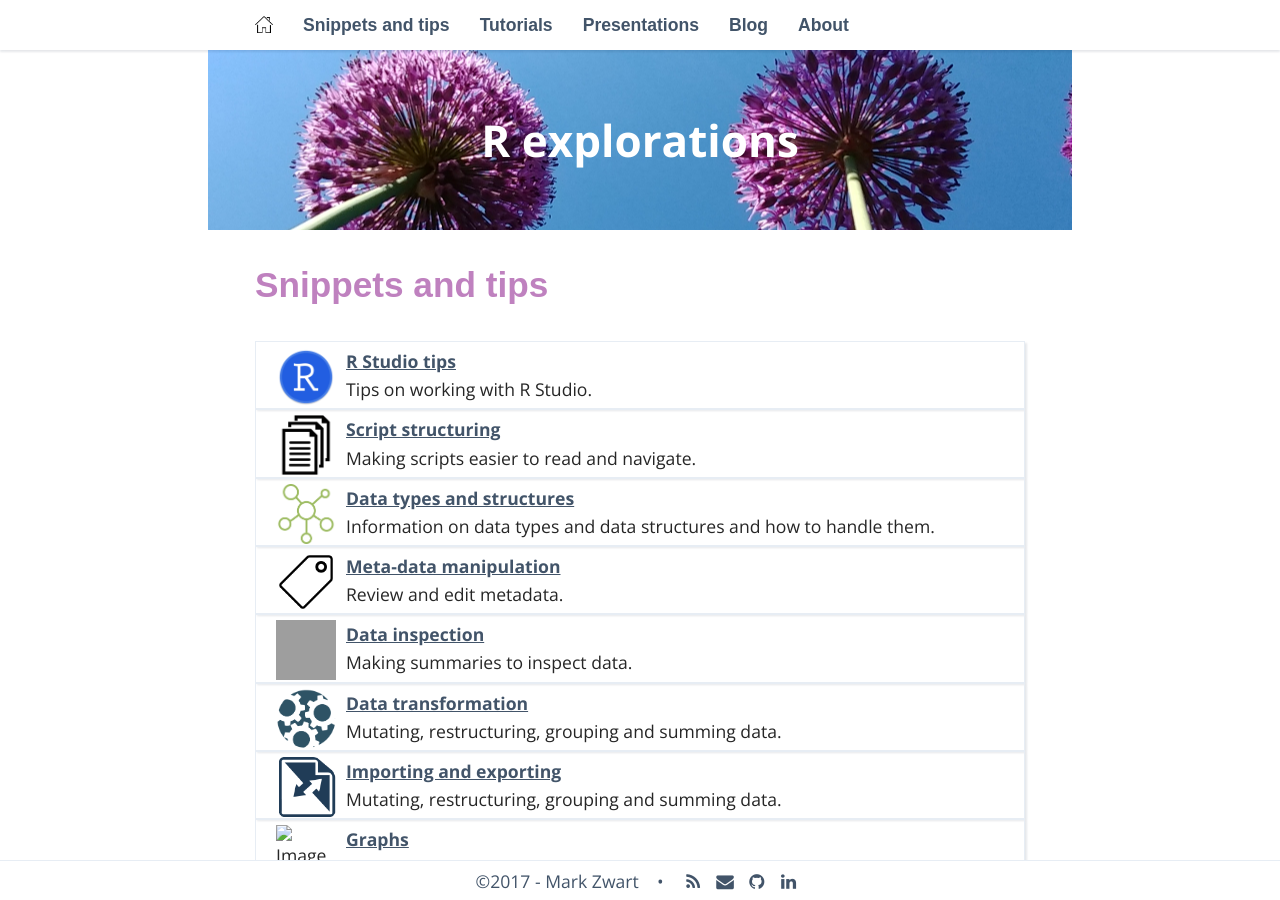
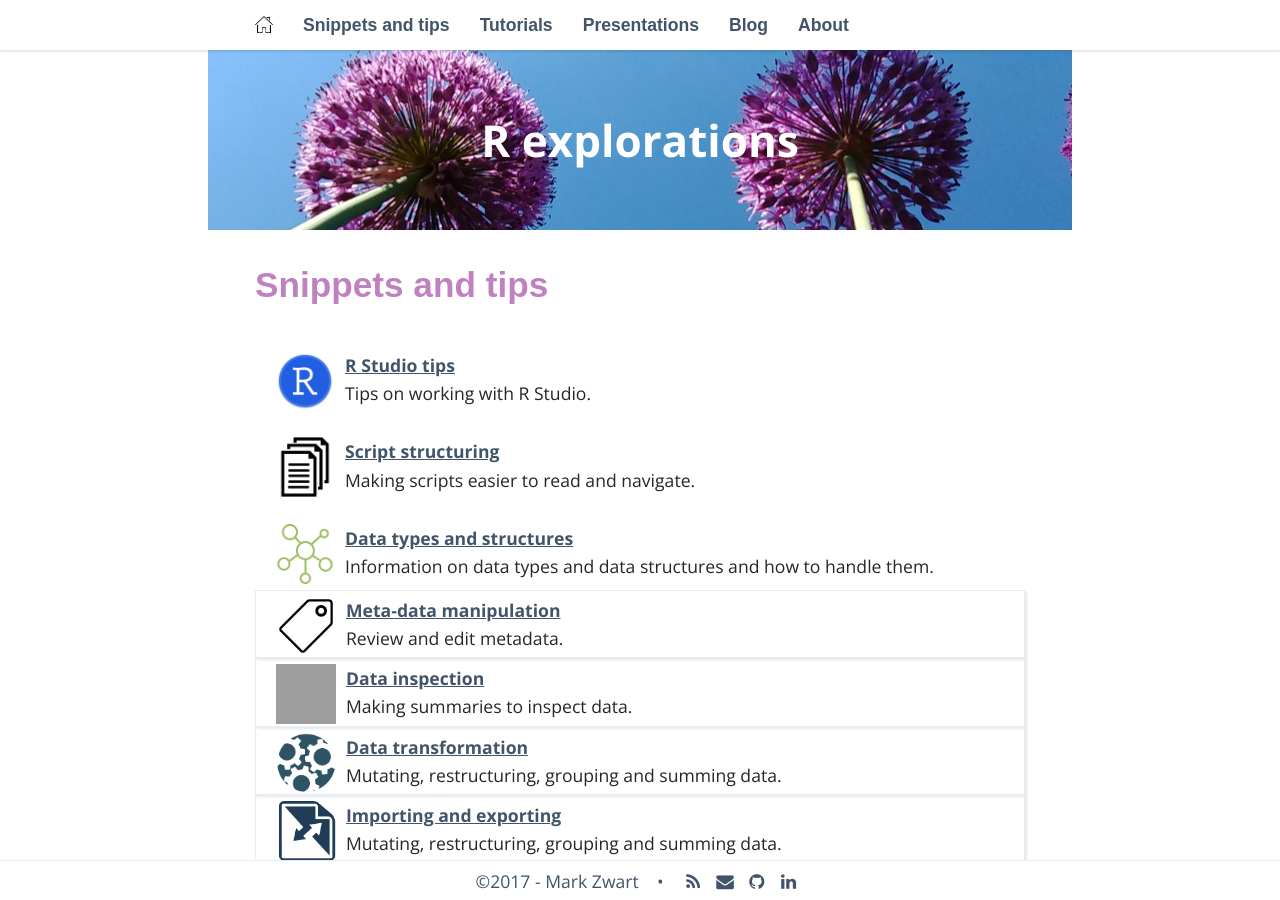
Before and after one commit to mark-me/mark-me.github.io, a Jekyll site: the page built from _pages/01-snippets-and-tips.md, in a window 1280 px wide and 900 px high. Built offline with Jekyll 4.4.1, drawn with Linux system fonts in a browser that asks for light colours; nearby versions of some CDN libraries; some web fonts are replaced; comment, search, counter and statistics services are not loaded; grey boxes are pictures that could not be loaded.

Commit message:
Changing snippet index

```diff
--- a/_pages/01-snippets-and-tips.md
+++ b/_pages/01-snippets-and-tips.md
@@ -5,21 +5,21 @@ permalink: /snippets-and-tips/
 navigation_weight: 1
 ---
 
-<div class="boxed">
+<div class="boxed_page">
 <img src="/_pages/snippets-and-tips/r-studio-tips.png" alt="Image text" style="margin: 0px 10px" width="60" height="60" align="left"/>
 <a href="/r-studio-tips/">R Studio tips</a><br>
 Tips on working with R Studio.
 <br>
 </div>
 
-<div class="boxed">
+<div class="boxed_page">
 <img src="/_pages/snippets-and-tips/script-structuring.png" alt="Image text" style="margin: 0px 10px" width="60" height="60" align="left"/>
 <a href="/script-structuring/">Script structuring</a><br>
 Making scripts easier to read and navigate.
 <br>
 </div>
 
-<div class="boxed">
+<div class="boxed_page">
 <img src="/_pages/snippets-and-tips/data-types.png" alt="Image text" style="margin: 0px 10px" width="60" height="60" align="left"/>
 <a href="/data-types/">Data types and structures</a><br>
 Information on data types and data structures and how to handle them.
```
